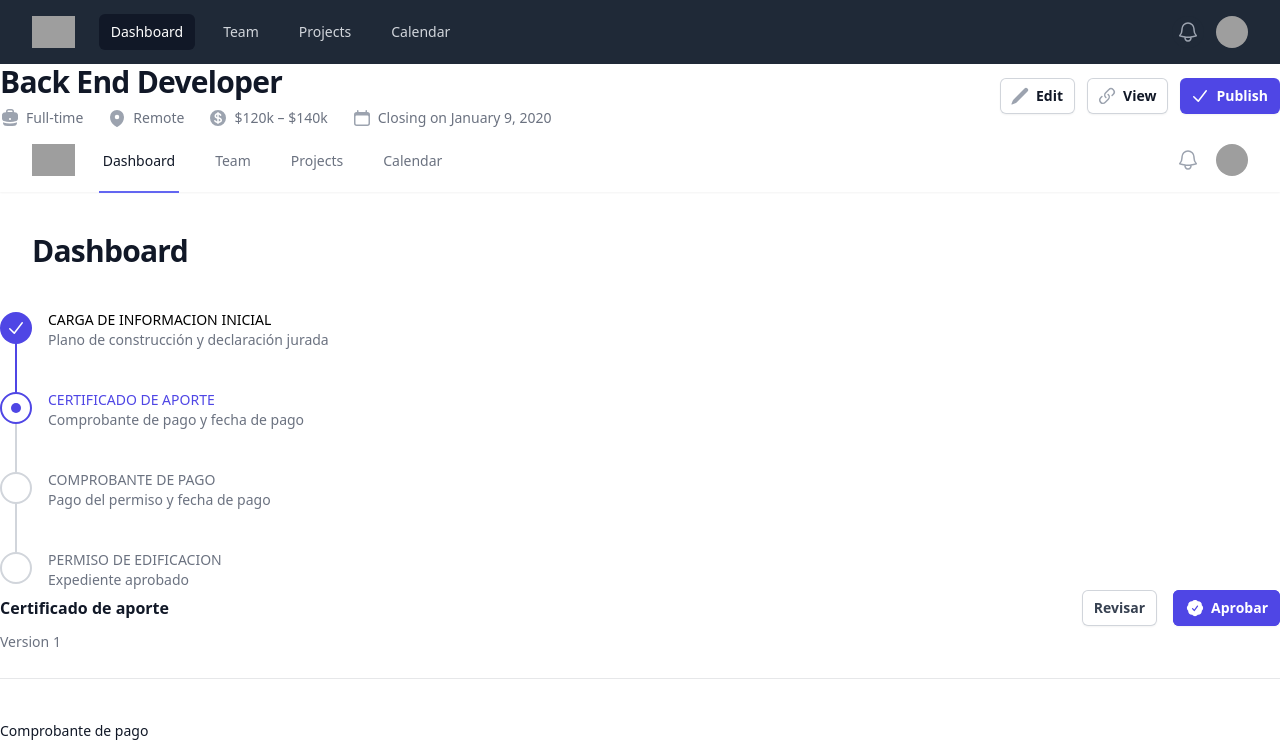
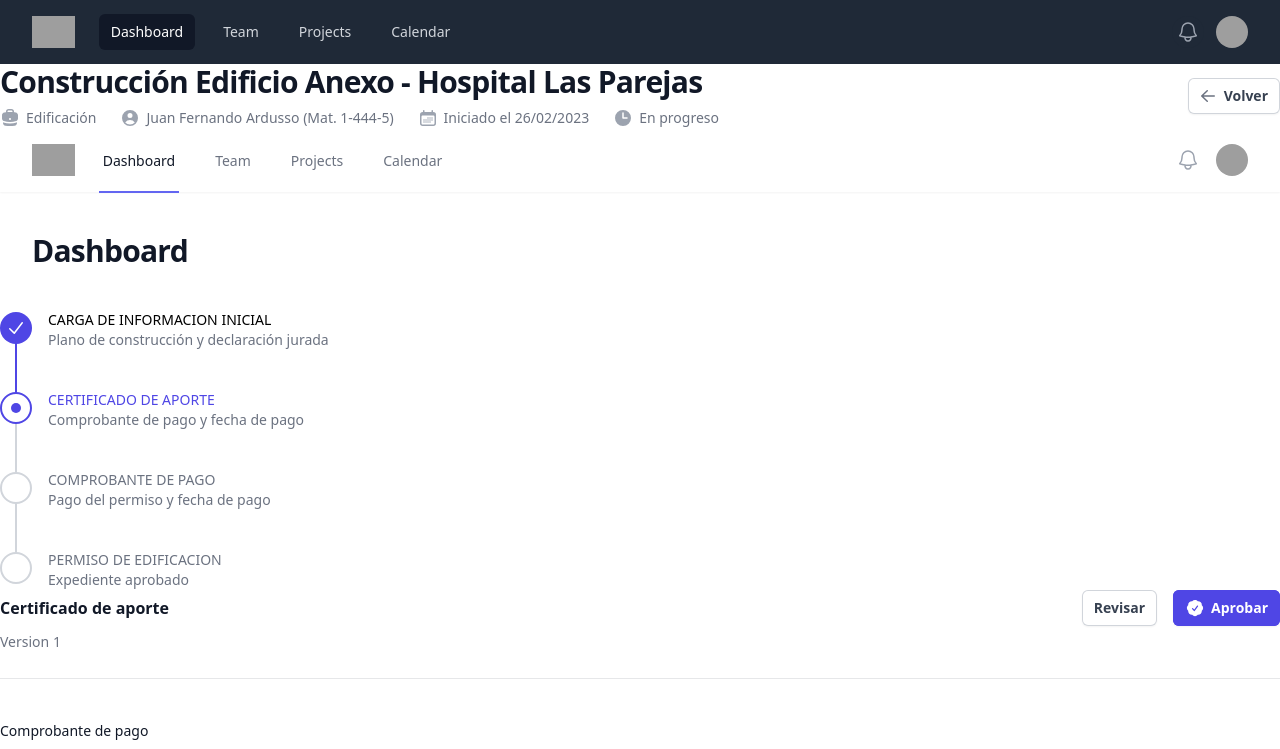
Before and after one commit to sophiiaR/muni-app, a React (Vite) app: page / in a window 1280 px wide. Shown: the top 749 px of the page. Built offline with nearby package versions, Linux system fonts and the light colour scheme; grey boxes are pictures that could not be loaded; a web font is replaced by a local one.

Commit message:
customize page heading component

```diff
--- a/src/components/PageHeading.jsx
+++ b/src/components/PageHeading.jsx
@@ -3,11 +3,15 @@ import {
   BriefcaseIcon,
   CalendarIcon,
   CheckIcon,
+  ArrowLeftIcon,
   ChevronDownIcon,
   CurrencyDollarIcon,
   LinkIcon,
   MapPinIcon,
   PencilIcon,
+  UserCircleIcon,
+  CalendarDaysIcon,
+  ClockIcon,
 } from '@heroicons/react/20/solid'
 import { Menu, Transition } from '@headlessui/react'
 
@@ -20,24 +24,24 @@ export default function PageHeading() {
     <div className="lg:flex lg:items-center lg:justify-between">
       <div className="min-w-0 flex-1">
         <h2 className="text-2xl font-bold leading-7 text-gray-900 sm:truncate sm:text-3xl sm:tracking-tight">
-                    Back End Developer
+          Construcción Edificio Anexo - Hospital Las Parejas
         </h2>
         <div className="mt-1 flex flex-col sm:mt-0 sm:flex-row sm:flex-wrap sm:space-x-6">
           <div className="mt-2 flex items-center text-sm text-gray-500">
             <BriefcaseIcon className="mr-1.5 h-5 w-5 flex-shrink-0 text-gray-400" aria-hidden="true" />
-                        Full-time
+            Edificación
           </div>
           <div className="mt-2 flex items-center text-sm text-gray-500">
-                        <MapPinIcon className="mr-1.5 h-5 w-5 flex-shrink-0 text-gray-400" aria-hidden="true" />
-                        Remote
+            <UserCircleIcon className="mr-1.5 h-5 w-5 flex-shrink-0 text-gray-400" aria-hidden="true" />
+            Juan Fernando Ardusso (Mat. 1-444-5)
           </div>
           <div className="mt-2 flex items-center text-sm text-gray-500">
-                        <CurrencyDollarIcon className="mr-1.5 h-5 w-5 flex-shrink-0 text-gray-400" aria-hidden="true" />
-                        $120k &ndash; $140k
+            <CalendarDaysIcon className="mr-1.5 h-5 w-5 flex-shrink-0 text-gray-400" aria-hidden="true" />
+            Iniciado el 26/02/2023
           </div>
           <div className="mt-2 flex items-center text-sm text-gray-500">
-                        <CalendarIcon className="mr-1.5 h-5 w-5 flex-shrink-0 text-gray-400" aria-hidden="true" />
-                        Closing on January 9, 2020
+            <ClockIcon className="mr-1.5 h-5 w-5 flex-shrink-0 text-gray-400" aria-hidden="true" />
+            En progreso
           </div>
         </div>
       </div>
@@ -45,14 +49,14 @@ export default function PageHeading() {
         <span className="hidden sm:block">
           <button
             type="button"
-                        className="inline-flex items-center rounded-md bg-white px-3 py-2 text-sm font-semibold text-gray-900 shadow-sm ring-1 ring-inset ring-gray-300 hover:bg-gray-50"
+            className="inline-flex items-center rounded-md bg-white px-3 py-2 text-sm font-semibold text-gray-700 shadow-sm ring-1 ring-inset ring-gray-300 hover:bg-gray-50"
           >
-                        <PencilIcon className="-ml-0.5 mr-1.5 h-5 w-5 text-gray-400" aria-hidden="true" />
-                        Edit
+            <ArrowLeftIcon className="-ml-0.5 mr-1.5 h-5 w-5 text-gray-500" aria-hidden="true" />
+            Volver
           </button>
         </span>
 
-                <span className="ml-3 hidden sm:block">
+        {/* <span className="ml-3 hidden sm:block">
           <button
             type="button"
             className="inline-flex items-center rounded-md bg-white px-3 py-2 text-sm font-semibold text-gray-900 shadow-sm ring-1 ring-inset ring-gray-300 hover:bg-gray-50"
@@ -60,9 +64,9 @@ export default function PageHeading() {
             <LinkIcon className="-ml-0.5 mr-1.5 h-5 w-5 text-gray-400" aria-hidden="true" />
             View
           </button>
-                </span>
+        </span> */}
 
-                <span className="sm:ml-3">
+        {/* <span className="sm:ml-3">
           <button
             type="button"
             className="inline-flex items-center rounded-md bg-indigo-600 px-3 py-2 text-sm font-semibold text-white shadow-sm hover:bg-indigo-500 focus-visible:outline focus-visible:outline-2 focus-visible:outline-offset-2 focus-visible:outline-indigo-600"
@@ -70,7 +74,7 @@ export default function PageHeading() {
             <CheckIcon className="-ml-0.5 mr-1.5 h-5 w-5" aria-hidden="true" />
             Publish
           </button>
-                </span>
+        </span> */}
 
         {/* Dropdown */}
         <Menu as="div" className="relative ml-3 sm:hidden">
```
Lines whose indentation alone changed are shown as unchanged.
